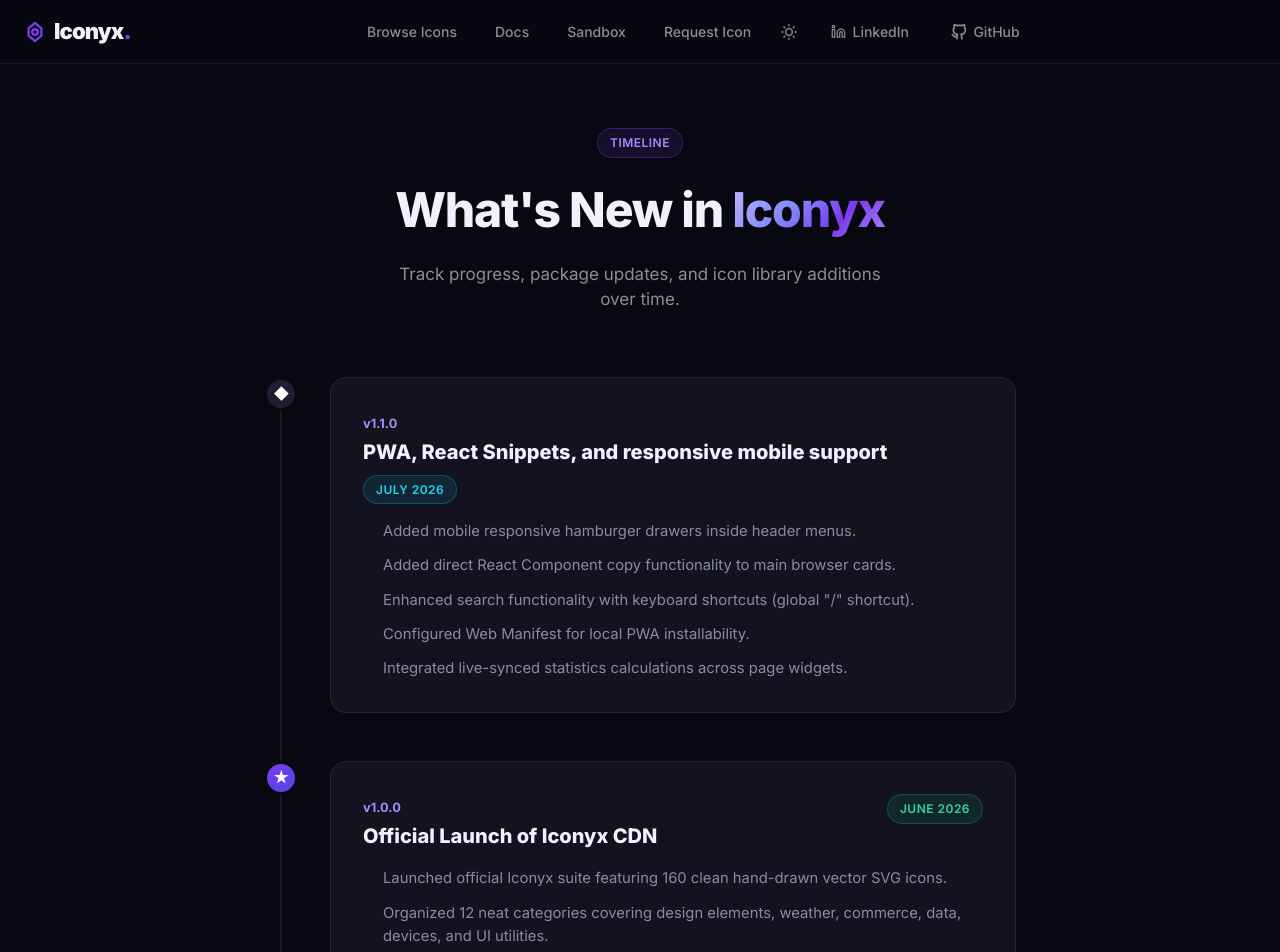
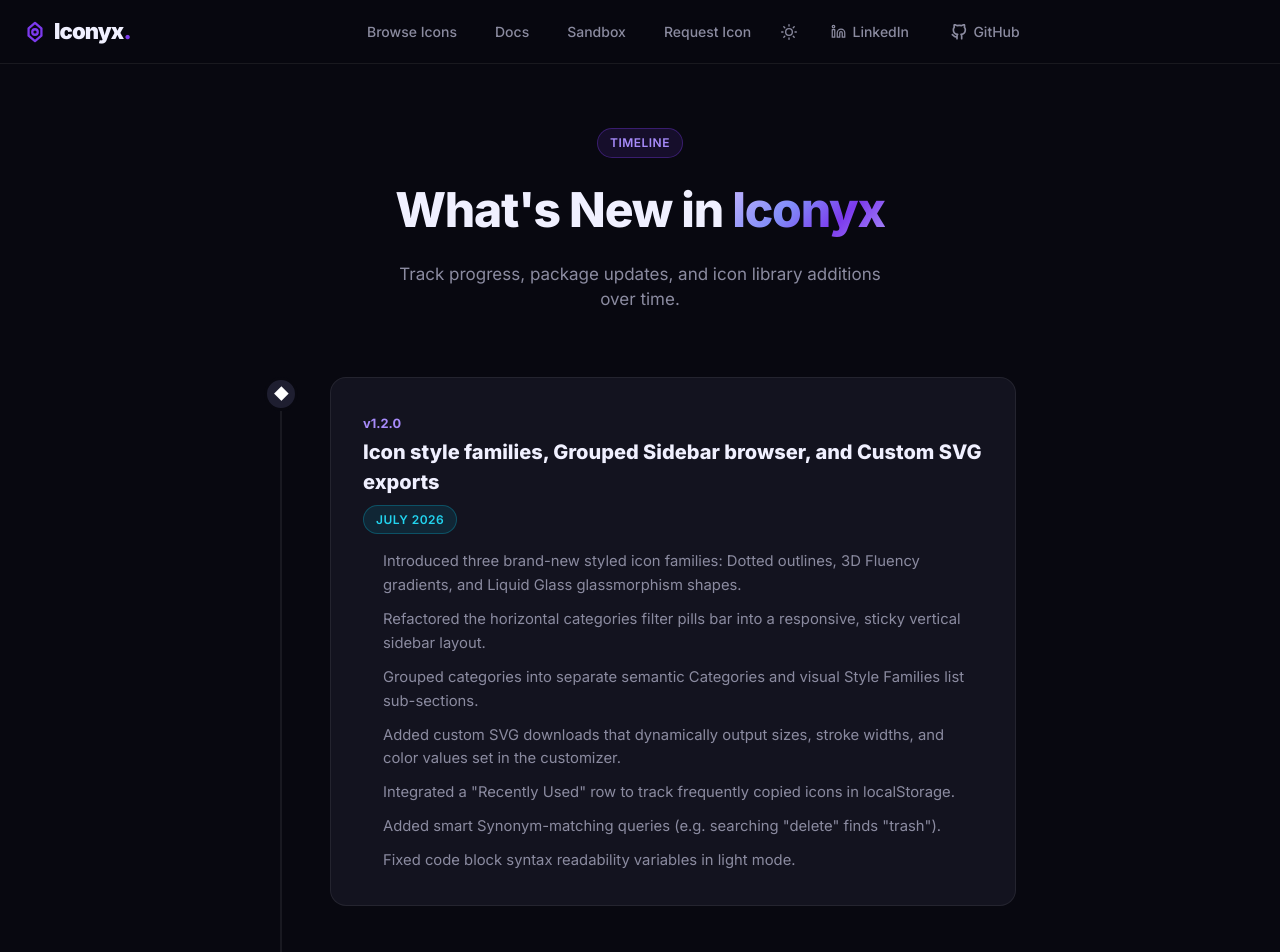
Before and after one commit to jojin1709/iconyx, a Next.js app: page /changelog in a window 1280 px wide. Shown: the top 952 px of the page. Built offline with nearby package versions, Linux system fonts and the light colour scheme.

Commit message:
Update README.md features summary and changelog v1.2.0 timeline release notes

```diff
--- a/src/app/changelog/page.tsx
+++ b/src/app/changelog/page.tsx
@@ -8,6 +8,21 @@ export const metadata: Metadata = {
 };
 
 const LOG_RELEASES = [
+  {
+    version: 'v1.2.0',
+    date: 'July 2026',
+    title: 'Icon style families, Grouped Sidebar browser, and Custom SVG exports',
+    type: 'Update',
+    commits: [
+      'Introduced three brand-new styled icon families: Dotted outlines, 3D Fluency gradients, and Liquid Glass glassmorphism shapes.',
+      'Refactored the horizontal categories filter pills bar into a responsive, sticky vertical sidebar layout.',
+      'Grouped categories into separate semantic Categories and visual Style Families list sub-sections.',
+      'Added custom SVG downloads that dynamically output sizes, stroke widths, and color values set in the customizer.',
+      'Integrated a "Recently Used" row to track frequently copied icons in localStorage.',
+      'Added smart Synonym-matching queries (e.g. searching "delete" finds "trash").',
+      'Fixed code block syntax readability variables in light mode.'
+    ]
+  },
   {
     version: 'v1.1.0',
     date: 'July 2026',
```
Also changed, not shown: 1 other file (tests, documents, lock files or other folders).
